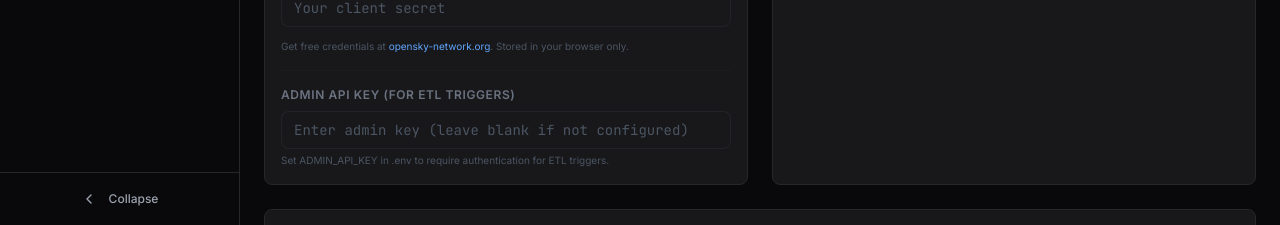
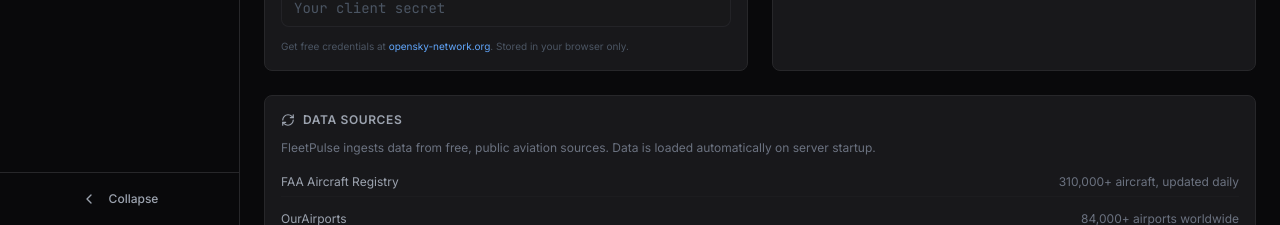
Before and after one commit to gcm107/fleetpulse, a React (Vite) app in the folder frontend/: page /settings in a window 1280 px wide. Shown: the part 575-800 px from the top of the page. Built offline with nearby package versions, Linux system fonts and the light colour scheme; no server answers; the HTML template or start-up script is replaced by a standard one.

Commit message:
Remove ETL trigger buttons from Settings page, replace with data source info

```diff
--- a/frontend/src/pages/SettingsPage.jsx
+++ b/frontend/src/pages/SettingsPage.jsx
@@ -322,21 +322,6 @@ export default function SettingsPage() {
               Get free credentials at <a href="https://opensky-network.org/index.php/login" target="_blank" rel="noopener noreferrer" className="text-blue-400 hover:underline">opensky-network.org</a>. Stored in your browser only.
             </p>
           </div>
-          <div className="mt-4 pt-4 border-t border-zinc-800/30">
-            <label className="text-xs font-semibold uppercase tracking-wider text-gray-500 mb-2 block">
-              Admin API Key (for ETL triggers)
-            </label>
-            <input
-              type="password"
-              value={adminKey}
-              onChange={(e) => setAdminKey(e.target.value)}
-              placeholder="Enter admin key (leave blank if not configured)"
-              className="w-full bg-zinc-900/50 border border-zinc-700/30 rounded-lg px-3 py-2 text-sm text-gray-200 placeholder-gray-600 focus:outline-none focus:border-blue-500/50 font-mono"
-            />
-            <p className="text-xxs text-gray-600 mt-1">
-              Set ADMIN_API_KEY in .env to require authentication for ETL triggers.
-            </p>
-          </div>
         </div>
 
         {/* System Info */}
@@ -403,46 +388,41 @@ export default function SettingsPage() {
         </div>
       </div>
 
-      {/* Data Management */}
+      {/* Data Info */}
       <div className="card">
         <div className="card-header flex items-center gap-2">
           <RefreshCw className="w-3.5 h-3.5" />
-          Data Management -- ETL Jobs
+          Data Sources
         </div>
-        <p className="text-xs text-gray-500 mb-4">
-          Trigger data ingestion jobs manually. Each module pulls data from its
-          source, transforms it, and loads it into the database.
+        <p className="text-xs text-gray-500">
+          FleetPulse ingests data from free, public aviation sources. Data is loaded automatically on server startup.
         </p>
-        <div>
-          {ETL_MODULES.map((mod) => (
-            <EtlModuleRow
-              key={mod.key}
-              module={mod}
-              lastRun={getModuleLastRun(mod.key)}
-              onTrigger={handleTrigger}
-              triggering={triggering}
-            />
-          ))}
+        <div className="mt-3 space-y-2 text-xs">
+          <div className="flex justify-between py-1.5 border-b border-zinc-800/30">
+            <span className="text-gray-400">FAA Aircraft Registry</span>
+            <span className="text-gray-500">310,000+ aircraft, updated daily</span>
+          </div>
+          <div className="flex justify-between py-1.5 border-b border-zinc-800/30">
+            <span className="text-gray-400">OurAirports</span>
+            <span className="text-gray-500">84,000+ airports worldwide</span>
+          </div>
+          <div className="flex justify-between py-1.5 border-b border-zinc-800/30">
+            <span className="text-gray-400">NTSB</span>
+            <span className="text-gray-500">Aviation accident database</span>
+          </div>
+          <div className="flex justify-between py-1.5 border-b border-zinc-800/30">
+            <span className="text-gray-400">OFAC SDN</span>
+            <span className="text-gray-500">US Treasury sanctions list</span>
+          </div>
+          <div className="flex justify-between py-1.5 border-b border-zinc-800/30">
+            <span className="text-gray-400">OpenSky Network</span>
+            <span className="text-gray-500">Real-time ADS-B flight tracking</span>
+          </div>
+          <div className="flex justify-between py-1.5">
+            <span className="text-gray-400">NOAA Aviation Weather</span>
+            <span className="text-gray-500">METAR/TAF observations</span>
+          </div>
         </div>
-      </div>
-
-      {/* Recent ETL Runs */}
-      <div className="card">
-        <div className="card-header flex items-center gap-2">
-          <Clock className="w-3.5 h-3.5" />
-          Recent ETL Runs
-        </div>
-        {etlStatus?.recent_runs && etlStatus.recent_runs.length > 0 ? (
-          <DataTable
-            columns={etlColumns}
-            data={etlStatus.recent_runs}
-            emptyMessage="No ETL runs recorded"
-          />
-        ) : (
-          <div className="text-sm text-gray-500 text-center py-6">
-            No ETL runs recorded. Trigger a job above to get started.
-          </div>
-        )}
       </div>
     </div>
   );
```
